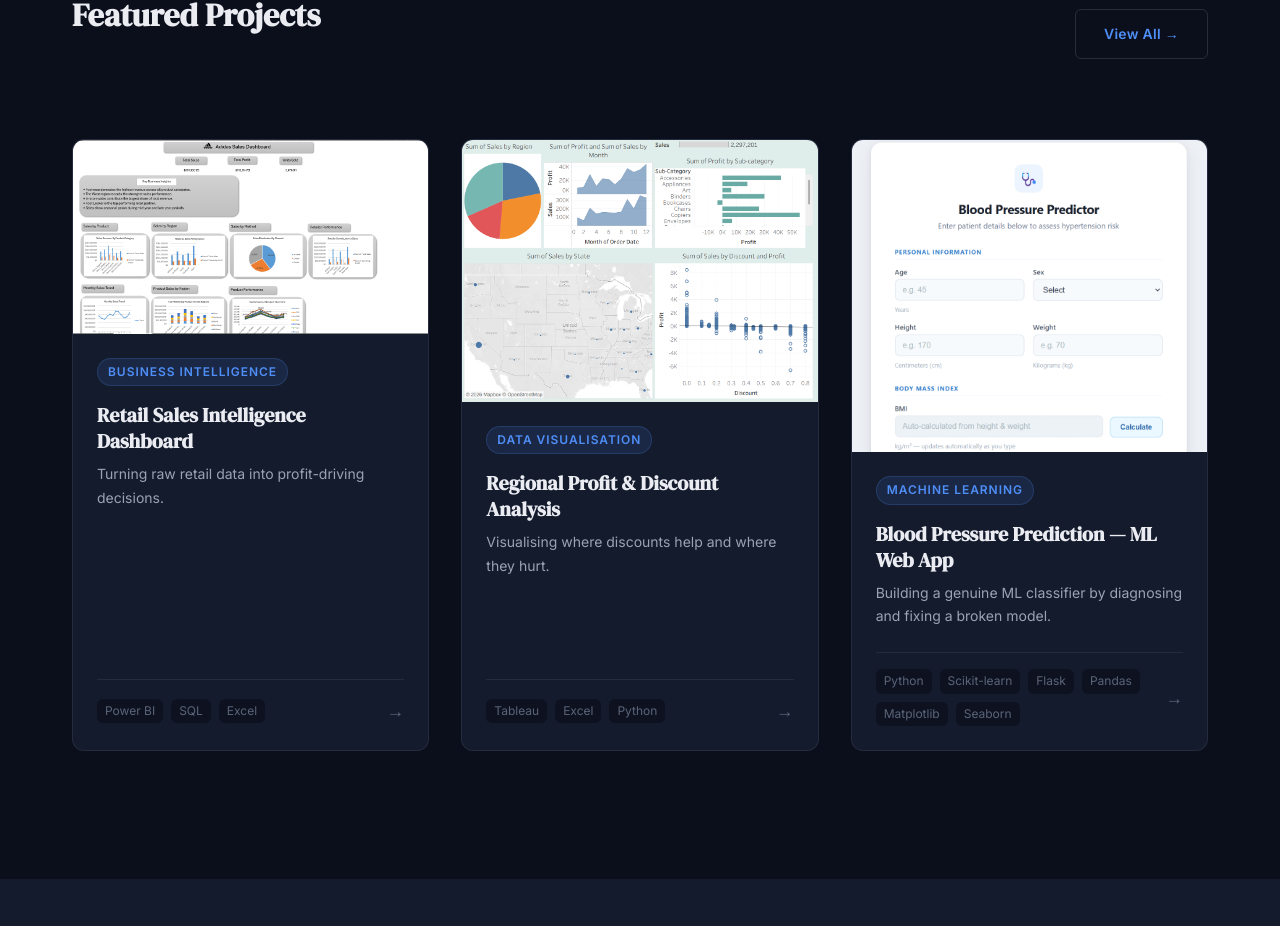
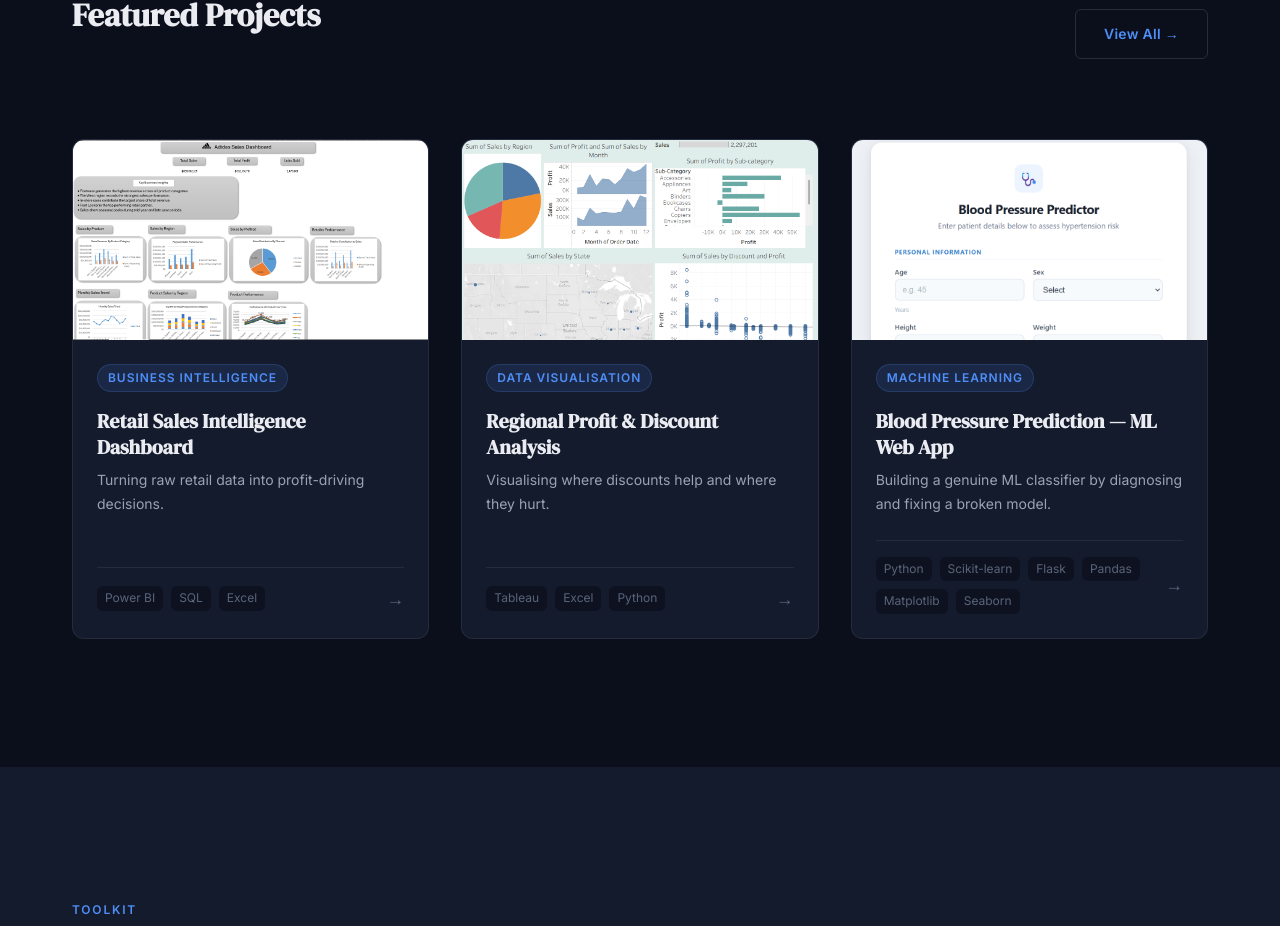
Before and after one commit to usman-abdul/usmanolamide_portfolio, a React (Vite) app in the folder portfolio/: page / in a window 1280 px wide. Shown: the part 1408-2334 px from the top of the page. Built offline with nearby package versions, Linux system fonts and the light colour scheme.

Commit message:
fix uniform card and image heights across all grids

```diff
--- a/portfolio/src/components/ProjectCard.jsx
+++ b/portfolio/src/components/ProjectCard.jsx
@@ -9,8 +9,9 @@ export default function ProjectCard({ project }) {
       whileInView={{ opacity: 1, y: 0 }}
       viewport={{ once: true }}
       transition={{ duration: 0.5, ease: 'easeOut' }}
+      style={{ display: 'flex', flexDirection: 'column', height: '100%' }}
     >
-      <Link to={`/projects/${project.slug}`} className="project-card">
+      <Link to={`/projects/${project.slug}`} className="project-card" style={{ flex: 1 }}>
         <div className="project-card__image">
           {project.image ? (
             <img src={project.image} alt={project.title} />
--- a/portfolio/src/styles/ProjectCard.scss
+++ b/portfolio/src/styles/ProjectCard.scss
@@ -28,15 +28,17 @@
 
   &__image {
     width: 100%;
+    height: 200px;
     overflow: hidden;
     background: $bg-base-alt;
     position: relative;
+    flex-shrink: 0;
 
     img {
       width: 100%;
-      height: auto;
-      display: block;
-      object-fit: contain;
+      height: 100%;
+      object-fit: cover;
+      object-position: top;
       transition: $transition-slow;
     }
 
```
